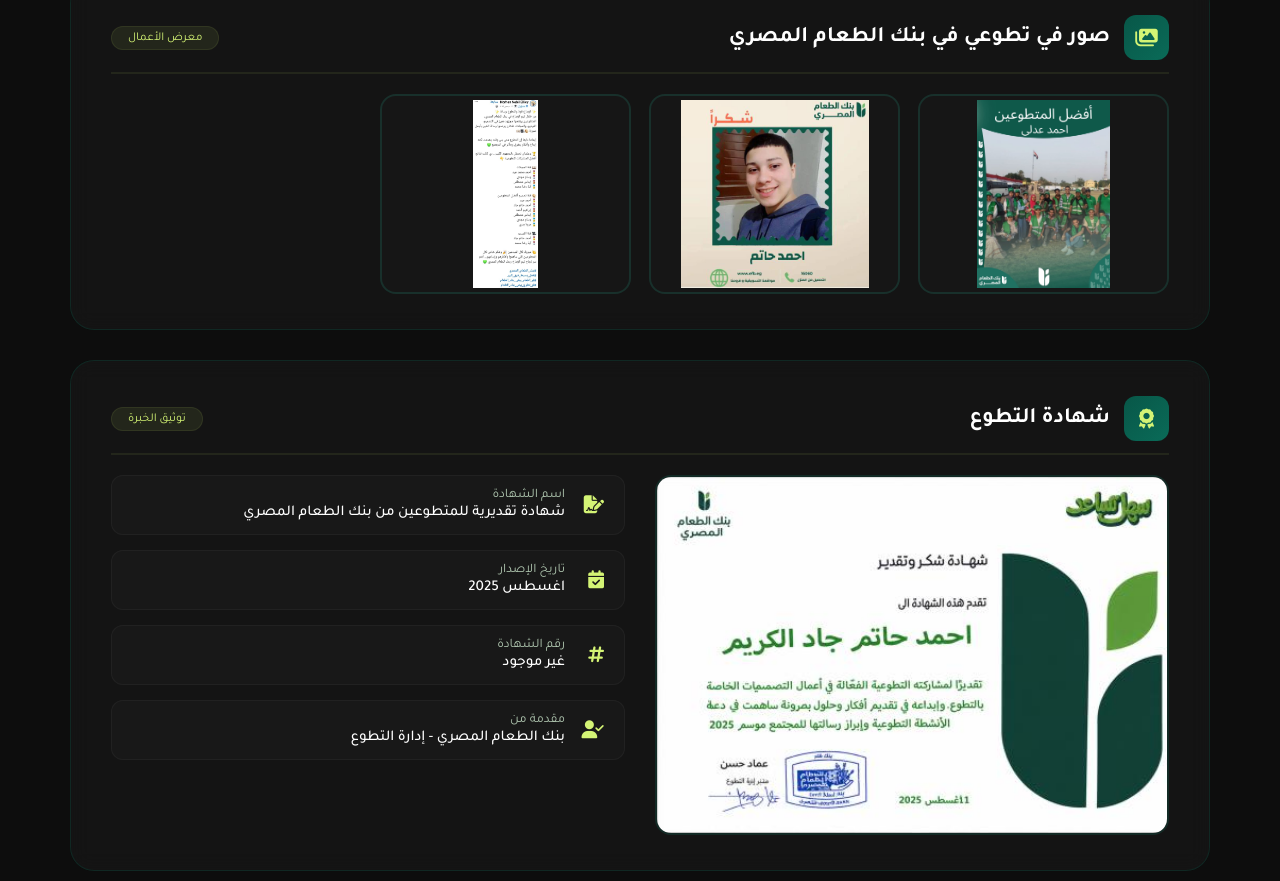
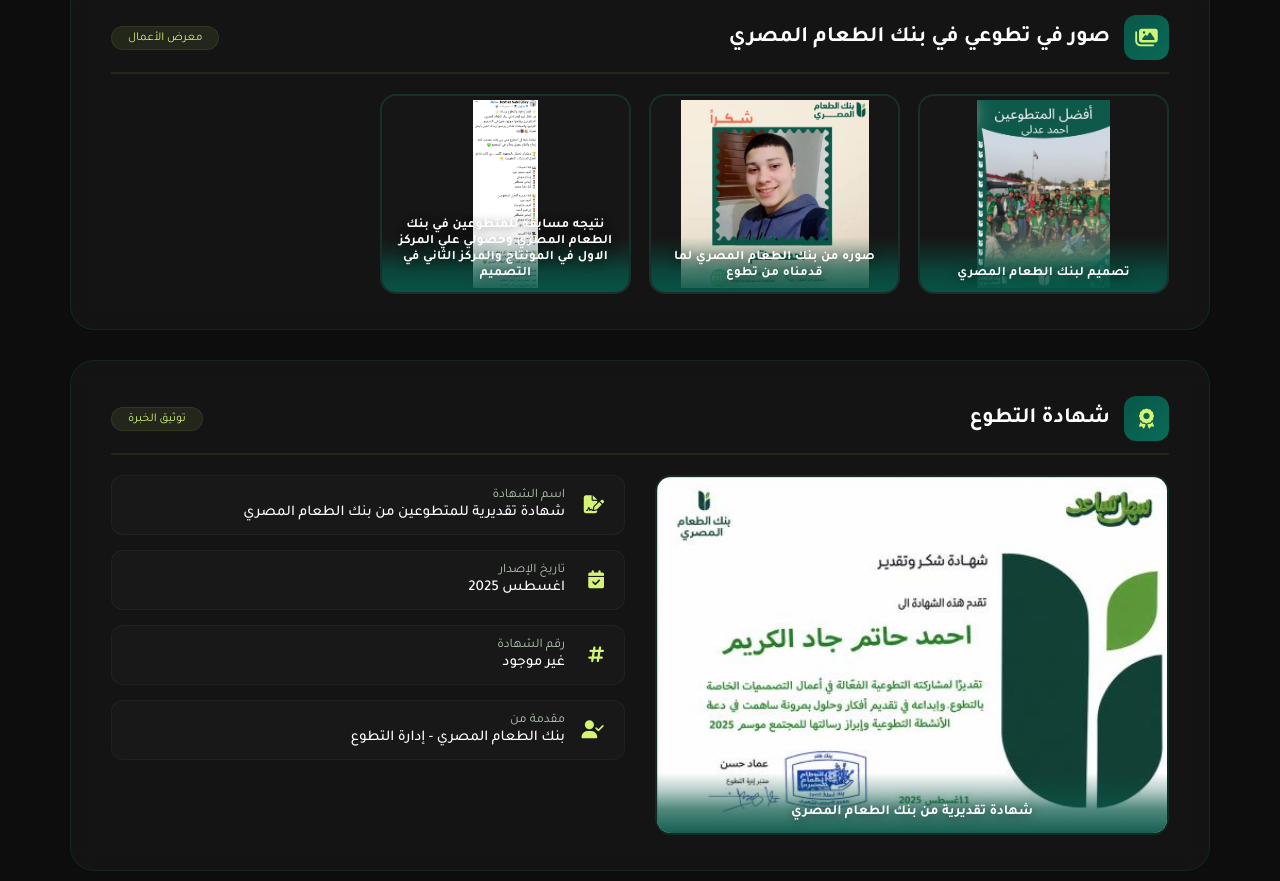
Before and after one commit to ahmedhatem111/volutmete, a plain HTML site: page index.html in a window 1280 px wide. Shown: the part 1079-1960 px from the top of the page. Drawn offline with Linux system fonts and the light colour scheme.

Commit message:
Add files via upload

```diff
--- a/index.html
+++ b/index.html
@@ -479,7 +479,7 @@
             box-shadow: 0 5px 20px rgba(212, 244, 117, 0.1);
         }
         /* ========================================
-           القسم 3: معرض الصور - مع تحسين العرض
+           القسم 3: معرض الصور - مع تدرج أخضر ثابت
            ======================================== */
 
         .gallery-grid {
@@ -518,17 +518,53 @@
         .gallery-item:hover img {
             transform: scale(1.08);
         }
+        /* التدرج الأخضر الثابت في أسفل الصورة */
 
-        .gallery-item::after {
-            content: '🔍';
+        .gallery-item .green-gradient {
+            position: absolute;
+            bottom: 0;
+            left: 0;
+            right: 0;
+            height: 55px;
+            background: linear-gradient(0deg, rgba(8, 87, 72, 0.95) 0%, rgba(8, 87, 72, 0.7) 40%, rgba(8, 87, 72, 0.3) 70%, rgba(8, 87, 72, 0) 100%);
+            pointer-events: none;
+            z-index: 1;
+        }
+        /* النص الوصفي الثابت */
+
+        .gallery-item .image-label {
+            position: absolute;
+            bottom: 10px;
+            left: 10px;
+            right: 10px;
+            z-index: 2;
+            color: #fff;
+            font-size: 13px;
+            font-weight: 600;
+            text-align: center;
+            font-family: 'Tajawal', sans-serif;
+            text-shadow: 0 2px 10px rgba(0, 0, 0, 0.5);
+            padding: 0 5px;
+            letter-spacing: 0.3px;
+            opacity: 1;
+            transition: all 0.3s ease;
+        }
+
+        .gallery-item:hover .image-label {
+            transform: translateY(-2px);
+            color: var(--light-green);
+        }
+        /* أيقونة التكبير */
+
+        .gallery-item .zoom-icon {
             position: absolute;
             top: 50%;
             left: 50%;
             transform: translate(-50%, -50%) scale(0);
-            font-size: 40px;
+            font-size: 35px;
             background: rgba(0, 0, 0, 0.6);
-            width: 60px;
-            height: 60px;
+            width: 55px;
+            height: 55px;
             border-radius: 50%;
             display: flex;
             align-items: center;
@@ -536,13 +572,15 @@
             transition: all 0.4s cubic-bezier(0.175, 0.885, 0.32, 1.275);
             backdrop-filter: blur(5px);
             border: 2px solid var(--light-green);
+            color: var(--light-green);
+            z-index: 3;
         }
 
-        .gallery-item:hover::after {
+        .gallery-item:hover .zoom-icon {
             transform: translate(-50%, -50%) scale(1);
         }
         /* ========================================
-           القسم 4: الشهادة التطوعية
+           القسم 4: الشهادة التطوعية - مع تدرج أخضر ثابت
            ======================================== */
 
         .certificate-wrapper {
@@ -565,6 +603,7 @@
             background: rgba(255, 255, 255, 0.02);
             transition: all 0.5s cubic-bezier(0.175, 0.885, 0.32, 1.275);
             cursor: pointer;
+            position: relative;
         }
 
         .certificate-image:hover {
@@ -582,6 +621,41 @@
 
         .certificate-image:hover img {
             transform: scale(1.03);
+        }
+        /* التدرج الأخضر الثابت للشهادة */
+
+        .certificate-image .green-gradient {
+            position: absolute;
+            bottom: 0;
+            left: 0;
+            right: 0;
+            height: 60px;
+            background: linear-gradient(0deg, rgba(8, 87, 72, 0.95) 0%, rgba(8, 87, 72, 0.7) 40%, rgba(8, 87, 72, 0.3) 70%, rgba(8, 87, 72, 0) 100%);
+            pointer-events: none;
+            z-index: 1;
+        }
+        /* النص الوصفي الثابت للشهادة */
+
+        .certificate-image .cert-label-overlay {
+            position: absolute;
+            bottom: 12px;
+            left: 10px;
+            right: 10px;
+            z-index: 2;
+            color: #fff;
+            font-size: 14px;
+            font-weight: 600;
+            text-align: center;
+            font-family: 'Tajawal', sans-serif;
+            text-shadow: 0 2px 10px rgba(0, 0, 0, 0.5);
+            padding: 0 5px;
+            opacity: 1;
+            transition: all 0.3s ease;
+        }
+
+        .certificate-image:hover .cert-label-overlay {
+            color: var(--light-green);
+            transform: translateY(-2px);
         }
 
         .certificate-info {
@@ -1151,7 +1225,7 @@
         </section>
 
         <!-- ========================================
-        القسم 3: معرض الصور - مع تحسين العرض
+        القسم 3: معرض الصور - مع تدرج أخضر ثابت
         ======================================== -->
         <section class="section-card" id="section3">
             <div class="section-header">
@@ -1160,21 +1234,32 @@
                 <span class="header-badge">معرض الأعمال</span>
             </div>
             <div class="gallery-grid">
-                <!-- الصور مع مسار صحيح - تم إصلاح تمرير المسار -->
+                <!-- الصورة 1 -->
                 <div class="gallery-item" onclick="openModal(this.querySelector('img').src)">
                     <img src="افضل متطوع.psd.jpg" alt="أفضل متطوع" loading="lazy" />
+                    <div class="green-gradient"></div>
+                    <div class="image-label">تصميم لبنك الطعام المصري</div>
+                    <div class="zoom-icon">🔍</div>
                 </div>
+                <!-- الصورة 2 -->
                 <div class="gallery-item" onclick="openModal(this.querySelector('img').src)">
                     <img src="1778199024345.jfif" alt="فريق المتطوعين" loading="lazy" />
+                    <div class="green-gradient"></div>
+                    <div class="image-label">صوره من بنك الطعام المصري لما قدمناه من تطوع</div>
+                    <div class="zoom-icon">🔍</div>
                 </div>
+                <!-- الصورة 3 -->
                 <div class="gallery-item" onclick="openModal(this.querySelector('img').src)">
                     <img src="1778199025175.jfif" alt="تكريم المتطوعين" loading="lazy" />
+                    <div class="green-gradient"></div>
+                    <div class="image-label">نتيجه مسابقه للمتطوعين في بنك الطعام المصري وحصولي علي المركز الاول في المونتاج والمركز الثاني في التصميم</div>
+                    <div class="zoom-icon">🔍</div>
                 </div>
             </div>
         </section>
 
         <!-- ========================================
-        القسم 4: الشهادة التطوعية
+        القسم 4: الشهادة التطوعية - مع تدرج أخضر ثابت
         ======================================== -->
         <section class="section-card" id="section4">
             <div class="section-header">
@@ -1185,6 +1270,8 @@
             <div class="certificate-wrapper">
                 <div class="certificate-image" onclick="openModal(this.querySelector('img').src)">
                     <img id="certImage" src="1778838354175.jfif" alt="شهادة التطوع" />
+                    <div class="green-gradient"></div>
+                    <div class="cert-label-overlay">شهادة تقديرية من بنك الطعام المصري</div>
                 </div>
                 <div class="certificate-info">
                     <div class="cert-detail">
@@ -1198,7 +1285,7 @@
                         <i class="fas fa-calendar-check"></i>
                         <div>
                             <div class="cert-label">تاريخ الإصدار</div>
-                            <div class="cert-value"> اغسطس 2025</div>
+                            <div class="cert-value">اغسطس 2025</div>
                         </div>
                     </div>
                     <div class="cert-detail">
@@ -1361,8 +1448,8 @@
             });
 
             console.log('✅ صفحة الخبرة التطوعية - بنك الطعام المصري');
-            console.log('📌 تم إصلاح مشكلة فتح الصور في المودال');
-            console.log('📌 الآن عند الضغط على أي صورة تظهر بشكل مكبر في المودال');
+            console.log('📌 تم إضافة تدرج أخضر ثابت في أسفل كل صورة');
+            console.log('📌 النص الوصفي يظهر بشكل دائم فوق التدرج');
         });
     </script>
 
```
